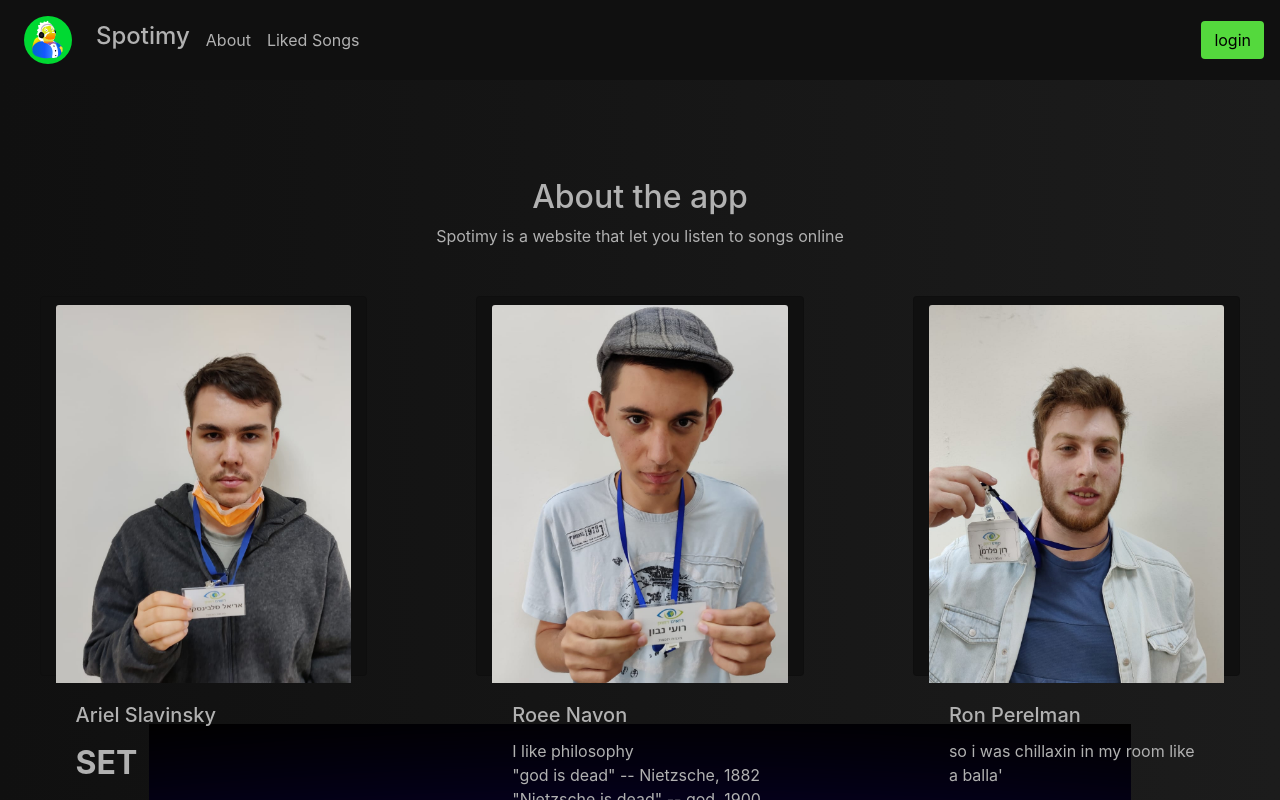
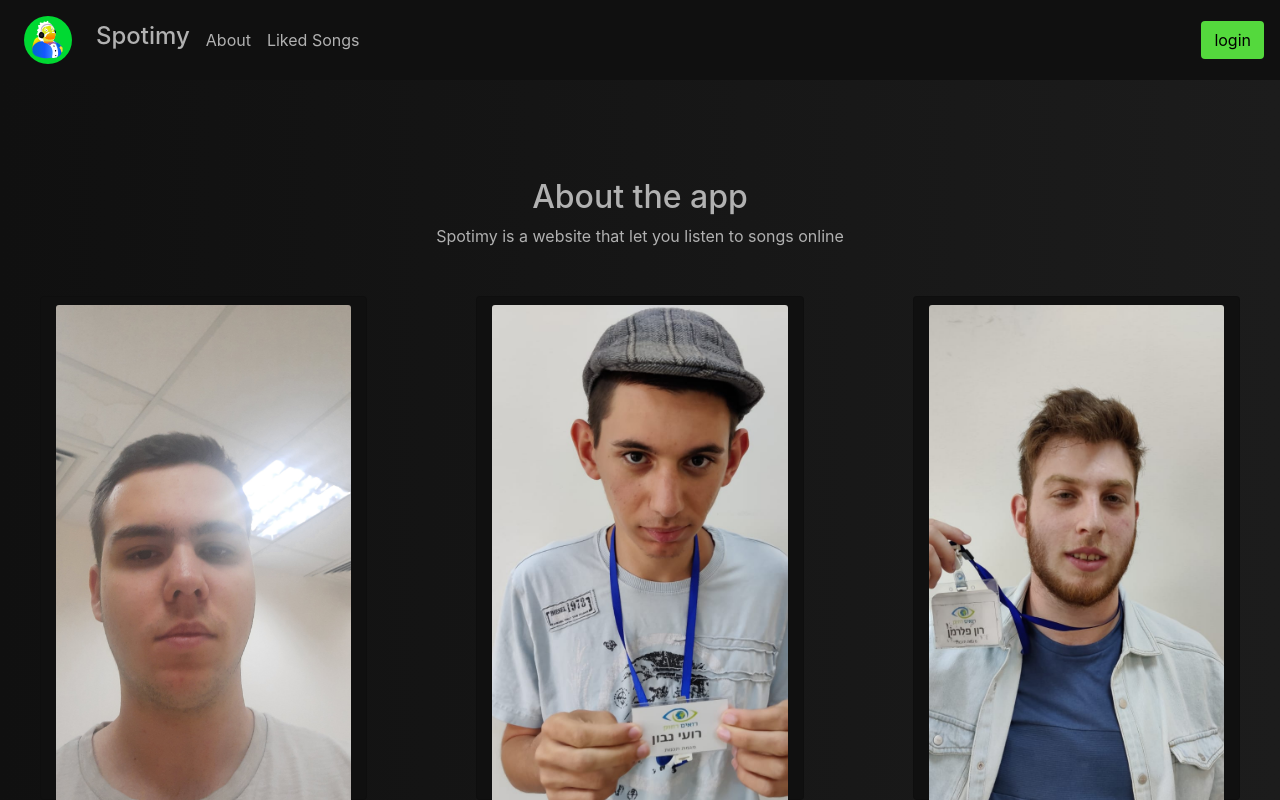
Before and after one commit to 02roeeNnavon/spotimy2, a React (Create React App) app in the folder client/: page /About in a window 1280 px wide. Shown: the top 800 px of the page. Built offline with nearby package versions, Linux system fonts and the light colour scheme.

Commit message:
change img

```diff
--- a/client/src/pages/About.jsx
+++ b/client/src/pages/About.jsx
@@ -58,7 +58,7 @@ export default class About extends Component {
                     <AboutPerson
                         name="Ariel Slavinsky"
                         img="/Assets/images/ariel.jpg"
-                    ><b className="text-set">SET</b></AboutPerson>
+                    >פרקטאלים</AboutPerson>
                     <AboutPerson
                         name="Roee Navon"
                         img="/Assets/images/roee.jpg"
```
Also changed, not shown: client/public/Assets/images/ariel.jpg.
